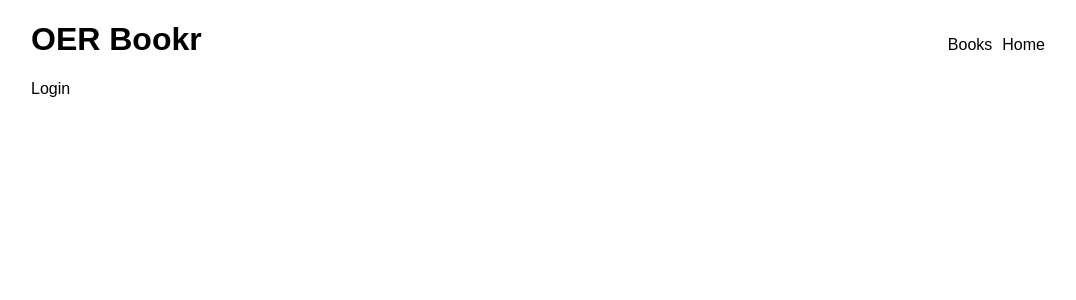
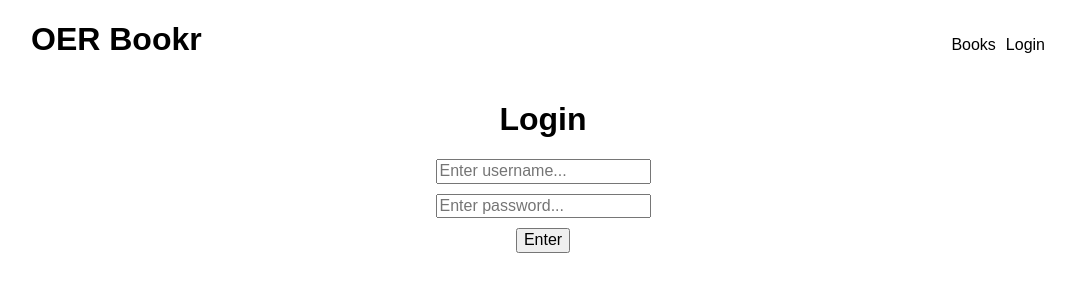
Before and after one commit to oer-bookr/oer-bookr-front-end-mcferrenm, a React (Create React App) app: page /login in a window 1280 px wide. Shown: the top 300 px of the page, without its empty margins (97-1173 px from the left). Built offline with nearby package versions, Linux system fonts and the light colour scheme.

Commit message:
Add Login component route

```diff
--- a/src/App.css
+++ b/src/App.css
@@ -1,6 +1,23 @@
 .App {
   max-width: 1024px;
   margin: 0 auto;
+}
+
+/* Login */
+
+.login {
+  display: flex;
+  flex-direction: column;
+  align-items: center;
+}
+.login form {
+  display: flex;
+  flex-direction: column;
+  align-items: center;
+}
+
+.login input {
+  margin-bottom: 10px;
 }
 
 /* Navigation */
--- a/src/components/Login.js
+++ b/src/components/Login.js
@@ -1,7 +1,20 @@
 import React from "react";
 
 const Login = () => {
-  return <div className="login">Login</div>;
+  return (
+    <div className="login">
+      <h1>Login</h1>
+      <form>
+        <input type="text" name="username" placeholder="Enter username..." />
+        <input
+          type="password"
+          name="password"
+          placeholder="Enter password..."
+        />
+        <button>Enter</button>
+      </form>
+    </div>
+  );
 };
 
 export default Login;
--- a/src/components/Nav.js
+++ b/src/components/Nav.js
@@ -4,12 +4,12 @@ import { NavLink } from "react-router-dom";
 const Nav = () => {
   return (
     <nav className="nav-bar">
-      <h1>OER Bookr</h1>
+      <NavLink exact to="/">
+        <h1>OER Bookr</h1>
+      </NavLink>
       <div className="nav-links">
         <NavLink to="/books/all">Books</NavLink>
-        <NavLink exact to="/">
-          Home
-        </NavLink>
+        <NavLink to="/login">Login</NavLink>
       </div>
     </nav>
   );
```
